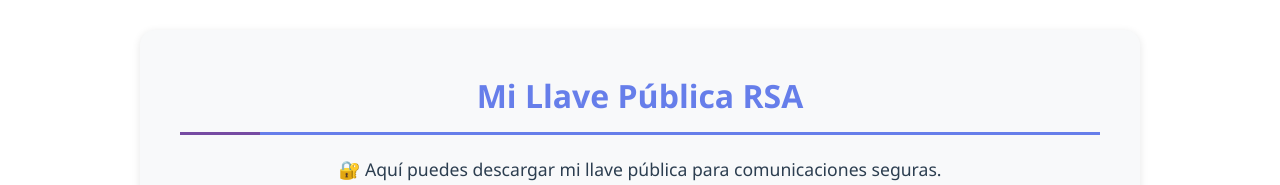
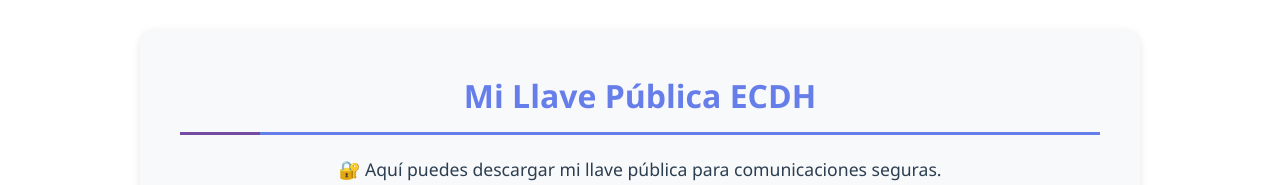
Before and after one commit to akariaguilera/akariaguilera.io, a plain HTML site: page index.html in a window 1280 px wide. Shown: the part 3043-3228 px from the top of the page. Drawn offline with Linux system fonts and the light colour scheme.

Commit message:
index.html

```diff
--- a/index.html
+++ b/index.html
@@ -441,7 +441,7 @@
     </section>
 
     <section class="llave">
-        <h2>Mi Llave Pública RSA</h2>
+        <h2>Mi Llave Pública ECDH</h2>
         <p>🔐 Aquí puedes descargar mi llave pública para comunicaciones seguras.</p>
         <p style="font-size: 0.95em; color: #666; margin-bottom: 20px;">
             Esta llave pública permite cifrar mensajes que solo yo puedo descifrar con mi llave privada.
```
